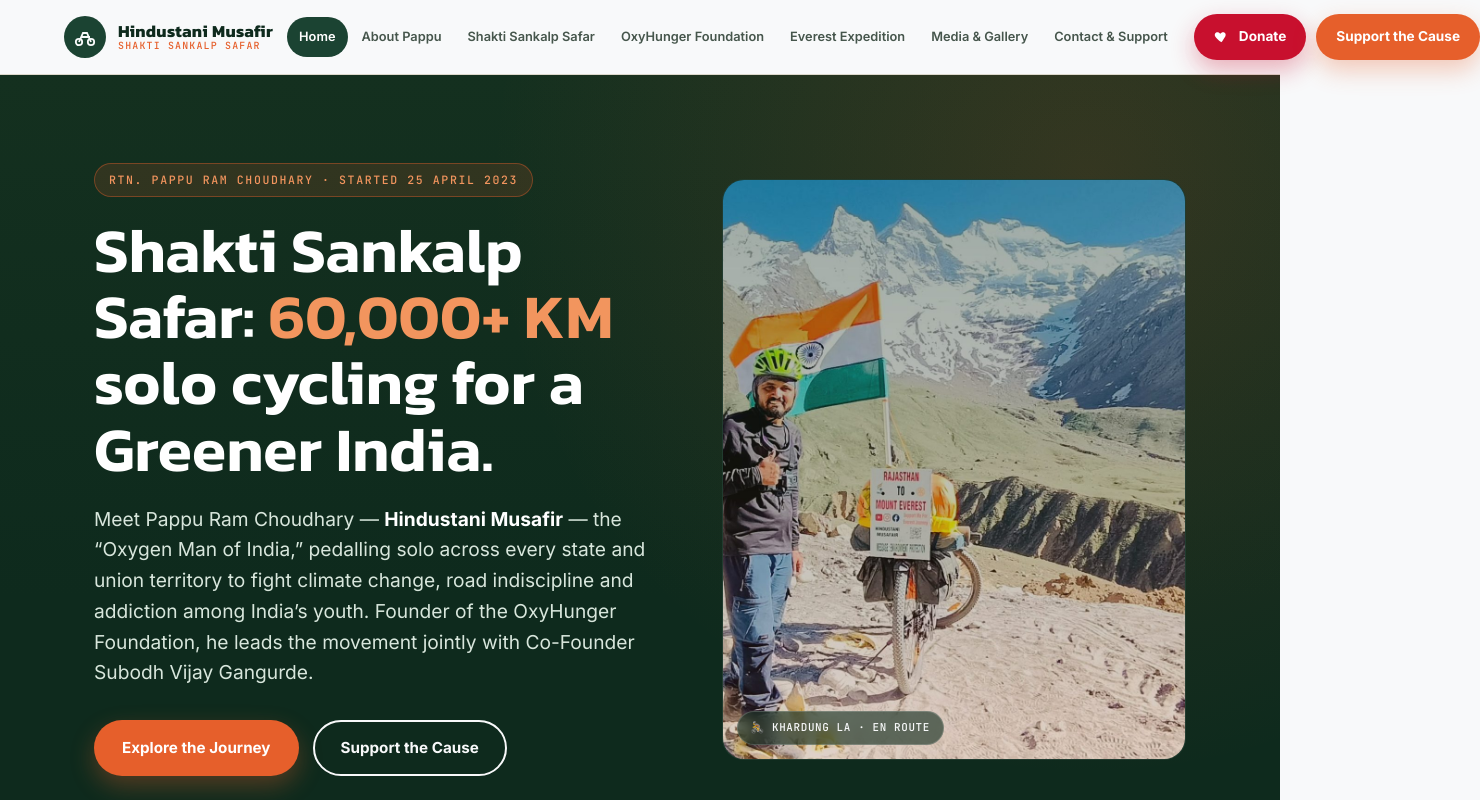
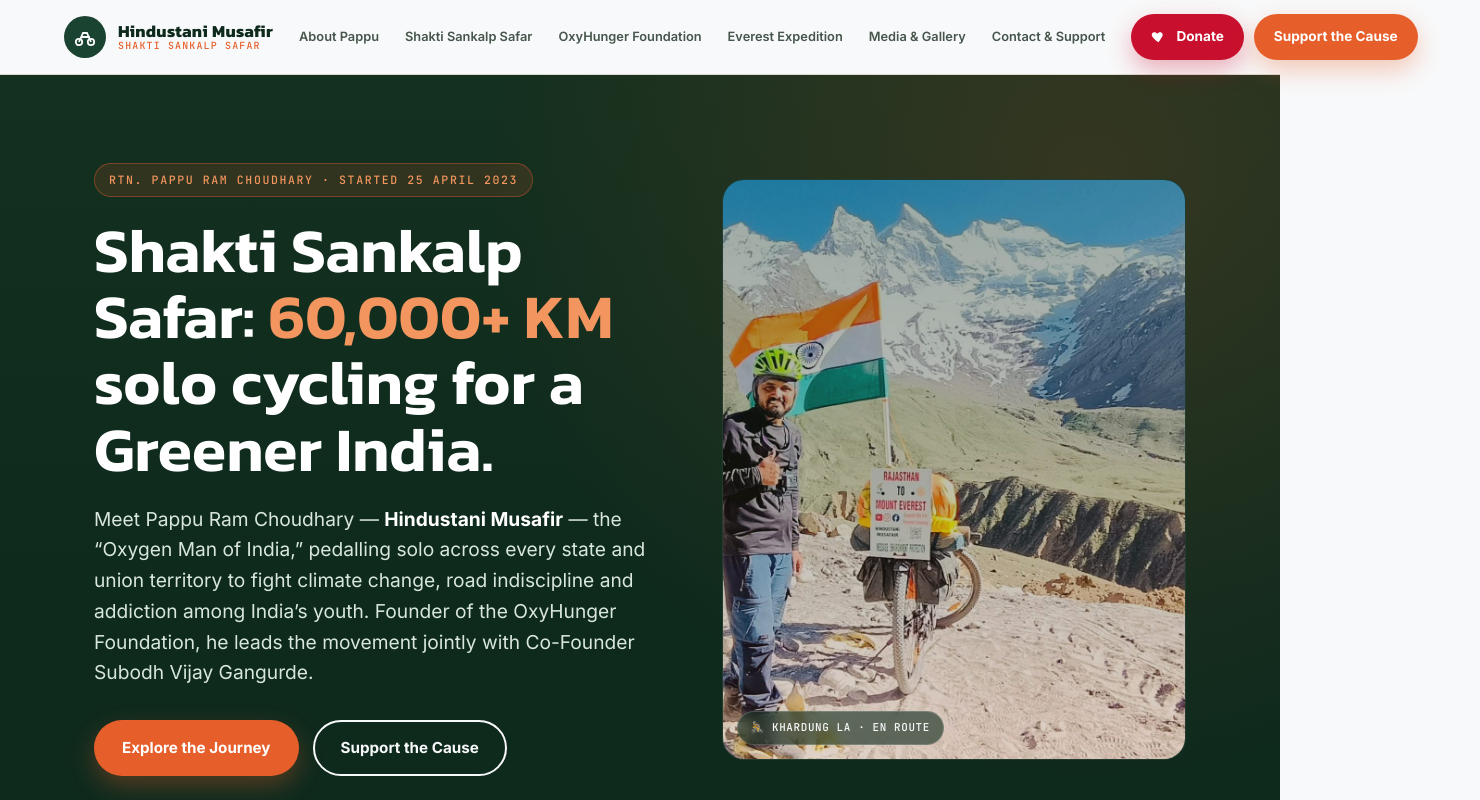
Before and after one commit to Homeasy-Automations/shakti, a plain HTML site: page index.html in a window 1280 px wide. Shown: the top 800 px of the page, 1480 px wide, since content can reach past the window. Drawn offline with Linux system fonts and the light colour scheme.

Commit message:
Updated project

```diff
--- a/index.html
+++ b/index.html
@@ -26,7 +26,7 @@
         </span>
       </a>
       <div class="nav-links">
-        <a href="index.html" class="active">Home</a>
+        <!-- <a href="index.html" class="active">Home</a> -->
         <a href="about.html">About Pappu</a>
         <a href="mission.html">Shakti Sankalp Safar</a>
         <a href="foundation.html">OxyHunger Foundation</a>
@@ -43,7 +43,7 @@
       </button>
     </nav>
     <div class="mobile-panel">
-      <a href="index.html" class="active">Home</a>
+      <!-- <a href="index.html" class="active">Home</a> -->
         <a href="about.html">About Pappu</a>
         <a href="mission.html">Shakti Sankalp Safar</a>
         <a href="foundation.html">OxyHunger Foundation</a>
```
